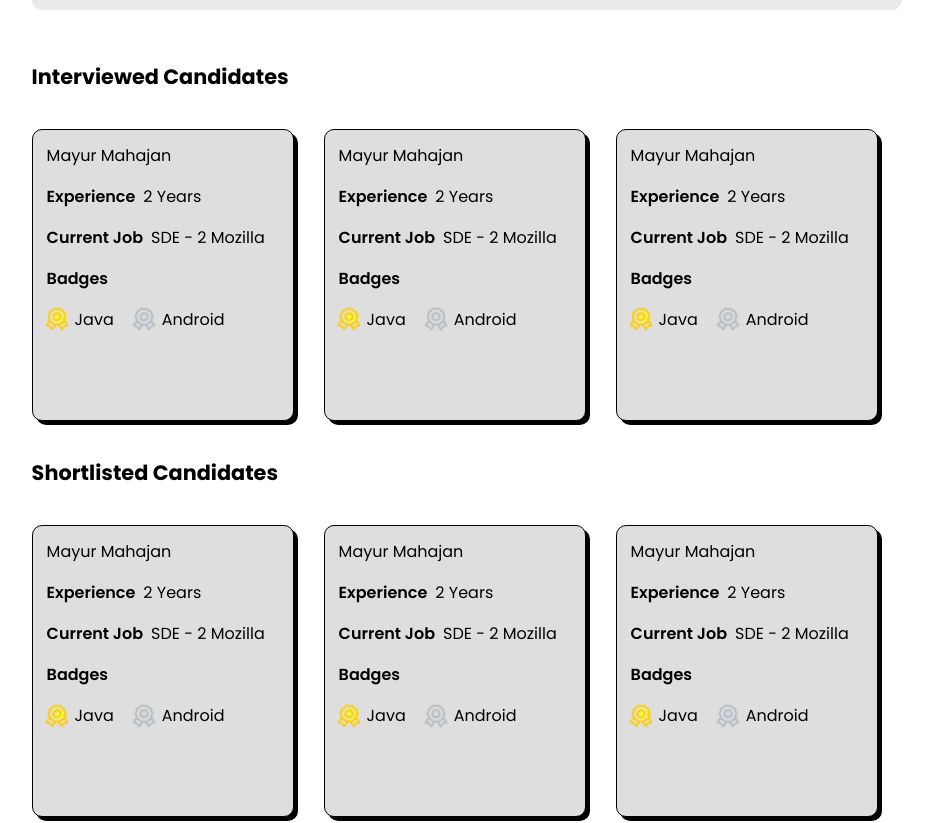
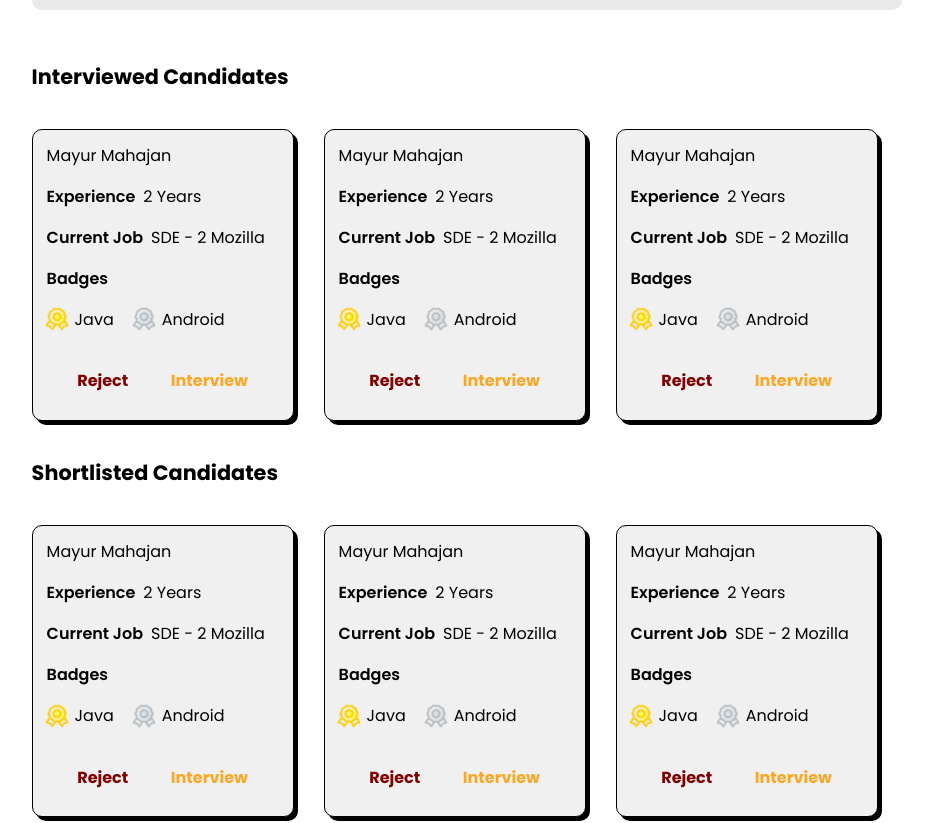
Before and after one commit to MayurSMahajan/HR-Portal, a React (Create React App) app in the folder client/: page /job in a window 1280 px wide. Shown: the part 985-1808 px from the top of the page, without its empty margins (298-1231 px from the left). Built offline with nearby package versions, Linux system fonts and the light colour scheme.

Commit message:
feat: add actions to candidate card

```diff
--- a/client/src/components/posting/CandidatesCard.js
+++ b/client/src/components/posting/CandidatesCard.js
@@ -39,6 +39,10 @@ const CandidatesCard = () => {
           ))}
         </div>
       </div>
+      <div className="candidate-card-action">
+        <p className="candidate-secondary-btn">Reject</p>
+        <p className="candidate-primary-btn">Interview</p>
+      </div>
     </div>
   );
 };
--- a/client/src/components/posting/posting.css
+++ b/client/src/components/posting/posting.css
@@ -123,7 +123,7 @@
 .candidates-card {
   padding: 5px 10px;
   margin-right: 30px;
-  background-color: #dedede;
+  background-color: #f0f0f0;
   border-radius: 10px;
   min-width: 240px;
   height: 280px;
@@ -135,7 +135,6 @@
 
 .candidates-card:hover {
   box-shadow: none;
-  cursor: pointer;
 }
 
 .candidates-card p {
@@ -151,6 +150,35 @@
 .candidate-card-key {
   font-weight: 600;
   margin-right: 10px;
+}
+
+.candidate-card-action {
+  display: flex;
+  justify-content: space-evenly;
+  align-items: center;
+  height: 50px;
+  margin-top: 16px;
+}
+
+.candidate-secondary-btn {
+  padding: 4px;
+  text-align: center;
+  font-family: "Poppins";
+  font-weight: 700;
+  color: maroon;
+  cursor: pointer;
+  transition: 0.25s ease-in-out;
+}
+
+.candidate-primary-btn{
+  padding: 4px;
+  text-align: center;
+  font-family: "Poppins";
+  font-weight: 700;
+  color: #f9a826;
+  border-radius: 5px;
+  cursor: pointer;
+  transition: 0.25s ease-in-out;
 }
 
 .badges-container {
@@ -193,7 +221,7 @@
   margin-right: 10px;
 }
 
-.secondary-btn-container{
+.secondary-btn-container {
   display: flex;
   justify-content: center;
   margin-top: 60px;
```
Lines whose indentation alone changed are shown as unchanged.
